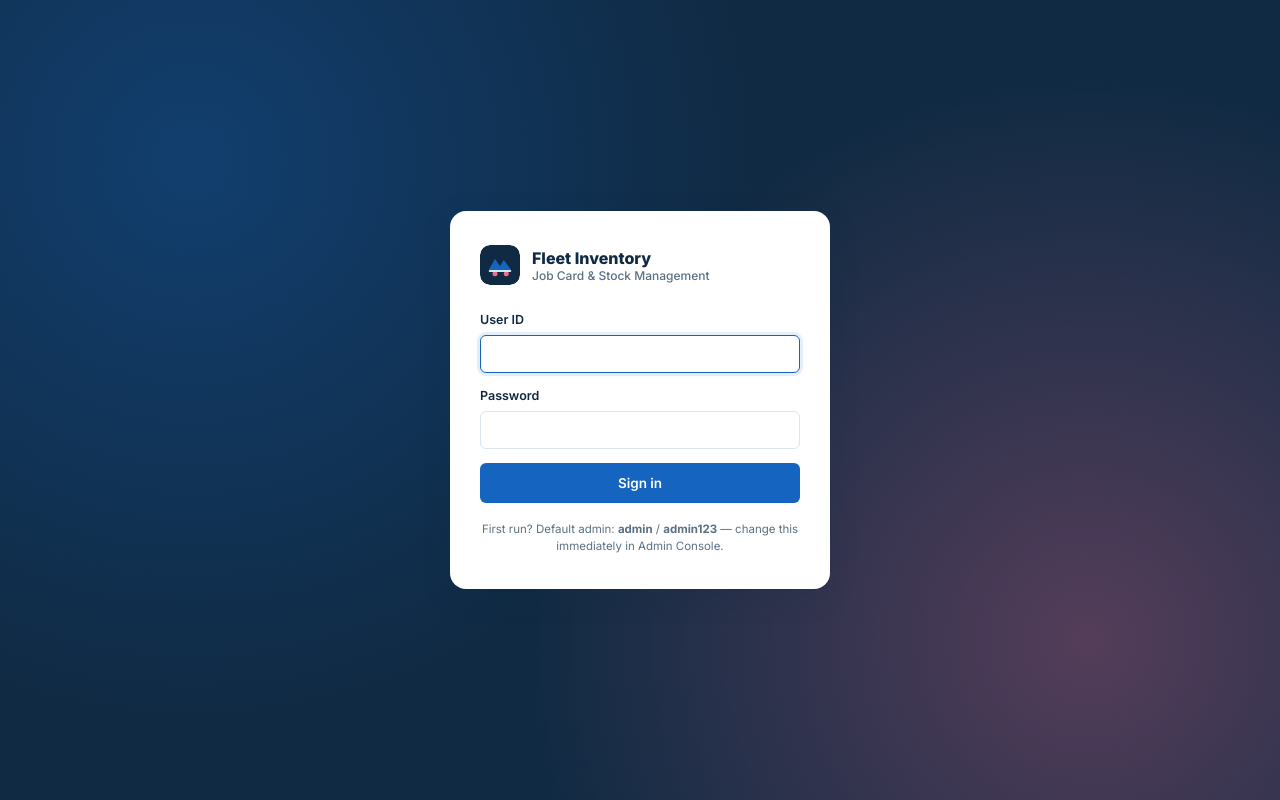
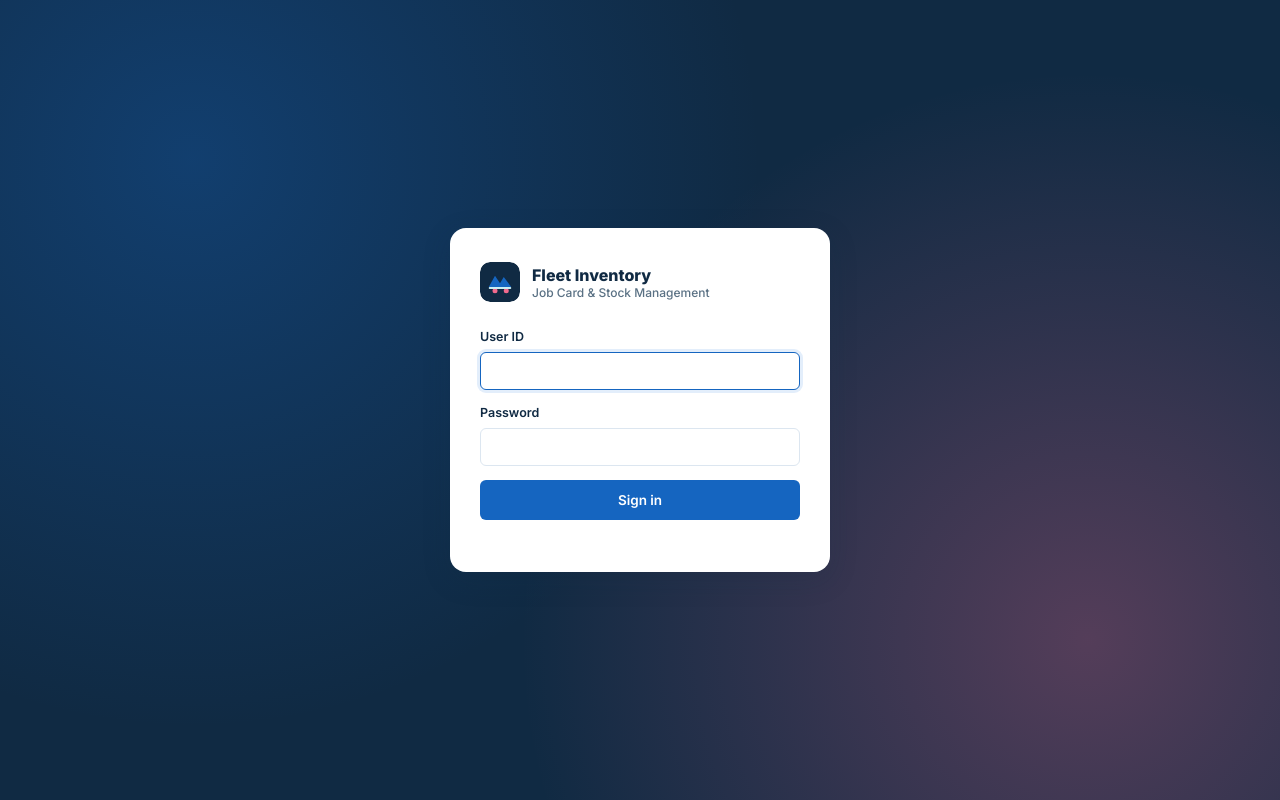
Before and after one commit to Urbaser-Analyst/jobpro, a plain HTML site: page index.html in a window 1280 px wide. Drawn offline with Linux system fonts and the light colour scheme.

Commit message:
Update index.html

```diff
--- a/index.html
+++ b/index.html
@@ -4,7 +4,7 @@
 <meta charset="UTF-8">
 <meta name="viewport" content="width=device-width, initial-scale=1.0">
 <title>Fleet Inventory & Job Card System — Sign in</title>
-<link rel="icon" href="assets/img/logo.svg">
+<link rel="icon" href="assets/img/lo.svg">
 <link rel="stylesheet" href="assets/css/style.css">
 </head>
 <body>
@@ -35,7 +35,7 @@
       </form>
 
       <div class="login-footer">
-        First run? Default admin: <b>admin</b> / <b>admin123</b> — change this immediately in Admin Console.
+
       </div>
     </div>
   </div>
```
